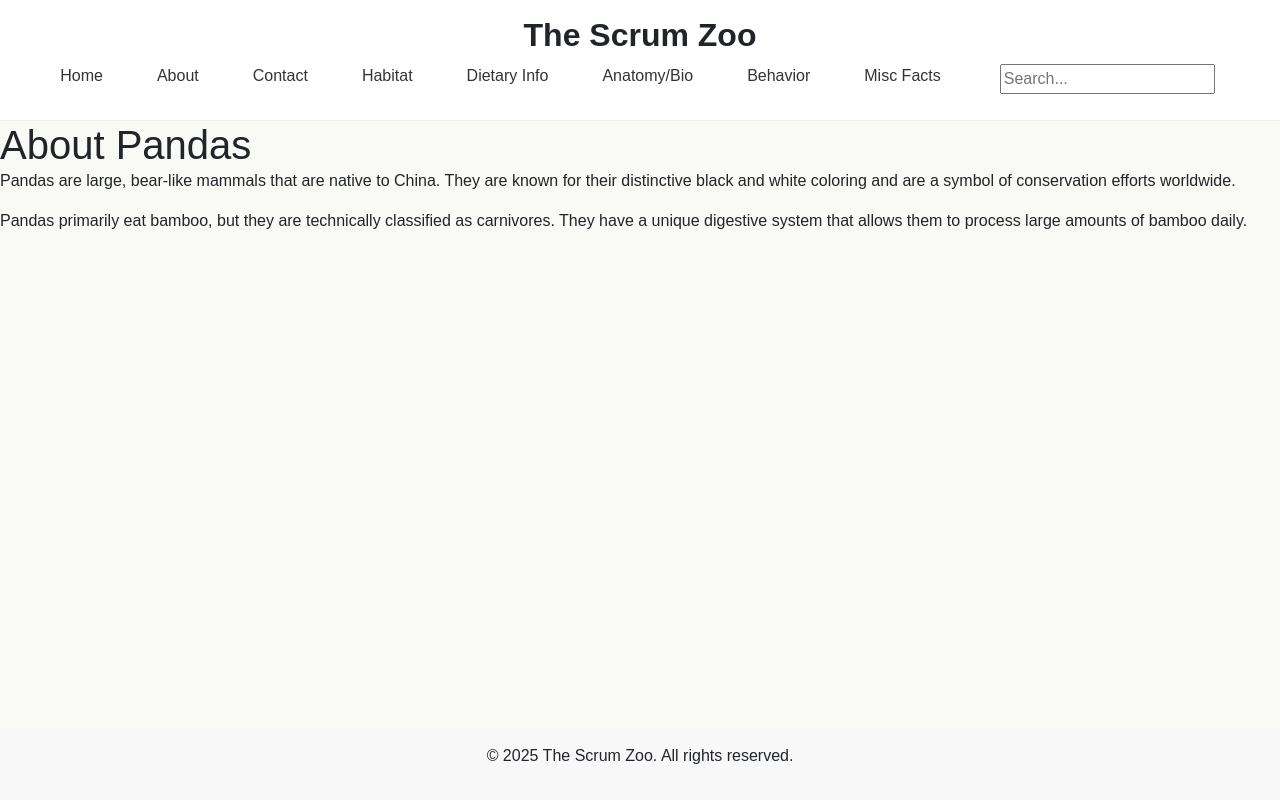
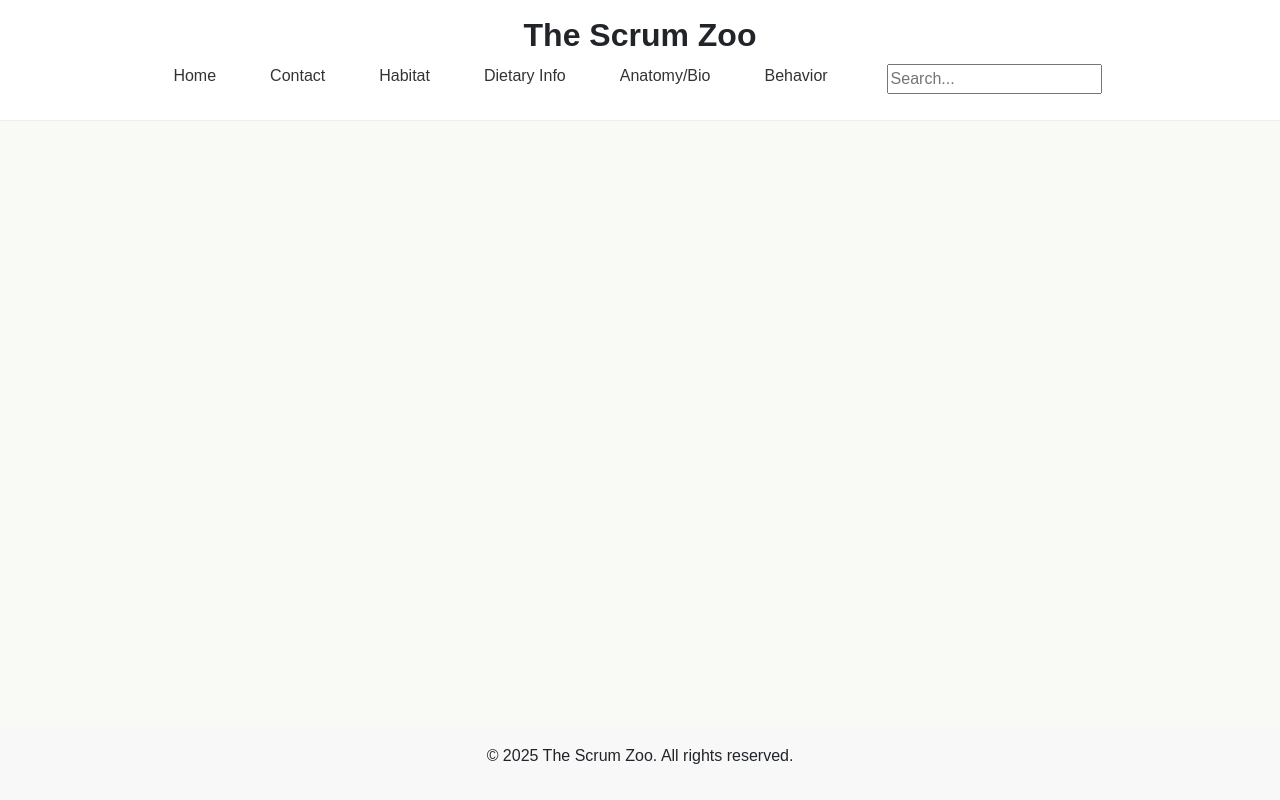
Before and after one commit to csveritas/scrum-zoo, a React (Create React App) app in the folder scrum-zoo/: page /panda-world/about in a window 1280 px wide. Built offline with nearby package versions, Linux system fonts and the light colour scheme.

Commit message:
remove About, MiscFacts, and Mating components; update Header links and enhance Behavior content

```diff
--- a/scrum-zoo/src/App.tsx
+++ b/scrum-zoo/src/App.tsx
@@ -5,14 +5,12 @@ import Header from './components/Header';
 import Footer from './components/Footer';
 import Home from './pages/Home';
 import PandaHome from './pages/panda-world/PandaHome';
-import About from './pages/panda-world/About';
 import Contact from './pages/panda-world/Contact';
 import DietaryInfo from './pages/panda-world/DietaryInfo';
 import ImageGallery from './pages/panda-world/ImageGallery';
 import AnatomyBio from './pages/panda-world/AnatomyBio';
 import Habitat from './pages/panda-world/Habitat';
 import Behavior from './pages/panda-world/Behavior';
-import MiscFacts from './pages/panda-world/MiscFacts';
 import './styles/global.css';
 
 const App = () => {
@@ -23,14 +21,12 @@ const App = () => {
         <Routes>
           <Route path="/" element={<Home />} />
           <Route path="/panda-world/PandaHome" element={<PandaHome />} />
-          <Route path="/panda-world/about" element={<About />} />
           <Route path="/panda-world/contact" element={<Contact />} />
           <Route path="/panda-world/habitat" element={<Habitat />} />
           <Route path="/panda-world/DietaryInfo" element={<DietaryInfo />} />
           <Route path="/panda-world/anatomybio" element={<AnatomyBio />} />
           <Route path="/panda-world/habitat" element={<Habitat />} />
           <Route path="/panda-world/behavior" element={<Behavior />} />
-          <Route path="/panda-world/miscfacts" element={<MiscFacts />} />
         </Routes>
         <Footer />
       </div>
--- a/scrum-zoo/src/components/Header.tsx
+++ b/scrum-zoo/src/components/Header.tsx
@@ -6,13 +6,11 @@ import SearchBox from './SearchBox';
 
 const Header: React.FC = () => {
     const navLinks = [
-        { label: "About", href: "/panda-world/about" },
         { label: "Contact", href: "/panda-world/contact" },
         { label: "Habitat", href: "/panda-world/habitat" },
         { label: "Dietary Info", href: "/panda-world/DietaryInfo" },
         { label: "Anatomy/Bio", href: "/panda-world/AnatomyBio" },
         { label: "Behavior", href: "/panda-world/Behavior" },
-        { label: "Misc Facts", href: "/panda-world/MiscFacts" },
     ];
 
 
--- a/scrum-zoo/src/pages/panda-world/About.tsx
+++ /dev/null
@@ -1,15 +0,0 @@
-import React from 'react';
-import Header from '../../components/Header';
-import Footer from '../../components/Footer';
-
-const About: React.FC = () => {
-    return (
-    <div>
-            <h1>About Pandas</h1>
-            <p>Pandas are large, bear-like mammals that are native to China. They are known for their distinctive black and white coloring and are a symbol of conservation efforts worldwide.</p>
-            <p>Pandas primarily eat bamboo, but they are technically classified as carnivores. They have a unique digestive system that allows them to process large amounts of bamboo daily.</p>
-        </div>
-    );
-};
-
-export default About;
--- a/scrum-zoo/src/pages/panda-world/Behavior.tsx
+++ b/scrum-zoo/src/pages/panda-world/Behavior.tsx
@@ -2,7 +2,7 @@ import React from 'react';
 
 const Behavior: React.FC = () => {
     return (
-    <div style={{padding: '2rem', borderRadius: '8px', maxWidth: '700px', margin: '2rem auto', boxShadow: '0 2px 8px rgba(0,0,0,0.05)' }}>
+        <div style={{padding: '2rem', borderRadius: '8px', maxWidth: '700px', margin: '2rem auto', boxShadow: '0 2px 8px rgba(0,0,0,0.05)' }}>
             <h1 style={{ color: '#b33c00', marginBottom: '1rem' }}>Red Panda Behavior</h1>
             <section style={{ marginBottom: '1.5rem' }}>
                 <h2 style={{ color: '#333', fontSize: '1.2rem' }}>Communication</h2>
@@ -18,6 +18,16 @@ const Behavior: React.FC = () => {
                     <li><strong>Defensive Signals:</strong> Actions serve as defensive signals to avoid conflict and danger, not for cooperative communication.</li>
                 </ul>
             </section>
+            <section style={{ marginBottom: '1.5rem' }}>
+                <h2 style={{ color: '#333', fontSize: '1.2rem' }}>Miscellaneous Panda Facts</h2>
+                <ul style={{ lineHeight: '1.7', marginLeft: '1.5rem' }}>
+                    <li>Pandas are native to China and are known for their distinct black and white coloring.</li>
+                    <li>They primarily eat bamboo, consuming up to 40 pounds a day.</li>
+                    <li>Pandas are excellent climbers and can climb trees to escape predators.</li>
+                    <li>They have a special bone in their wrist that acts like a thumb, helping them grasp bamboo.</li>
+                    <li>Pandas are solitary animals and have a very low reproductive rate.</li>
+                </ul>
+            </section>
         </div>
     );
 };
--- a/scrum-zoo/src/pages/panda-world/MiscFacts.tsx
+++ /dev/null
@@ -1,23 +0,0 @@
-import React from 'react';
-
-const MiscFacts: React.FC = () => {
-    return (
-
-    <div style={{padding: '2rem', borderRadius: '8px', maxWidth: '700px', margin: '2rem auto', boxShadow: '0 2px 8px rgba(0,0,0,0.05)' }}>
-            <h1 style={{ color: '#b33c00', marginBottom: '1rem' }}>Miscellaneous Facts about Pandas</h1>
-            <section style={{ marginBottom: '1.5rem' }}>
-                <h2 style={{ color: '#333', fontSize: '1.2rem' }}>Communication</h2>
-                <ul style={{ lineHeight: '1.7', marginLeft: '1.5rem' }}>
-
-                    <li>Pandas are native to China and are known for their distinct black and white coloring.</li>
-                <li>They primarily eat bamboo, consuming up to 40 pounds a day.</li>
-                <li>Pandas are excellent climbers and can climb trees to escape predators.</li>
-                <li>They have a special bone in their wrist that acts like a thumb, helping them grasp bamboo.</li>
-                <li>Pandas are solitary animals and have a very low reproductive rate.</li>
-                </ul>
-            </section>
-        </div>
-    );
-};
-
-export default MiscFacts;
```
Also changed, not shown: scrum-zoo/src/pages/panda-world/Mating.tsx (deleted, +0 -27 lines).
